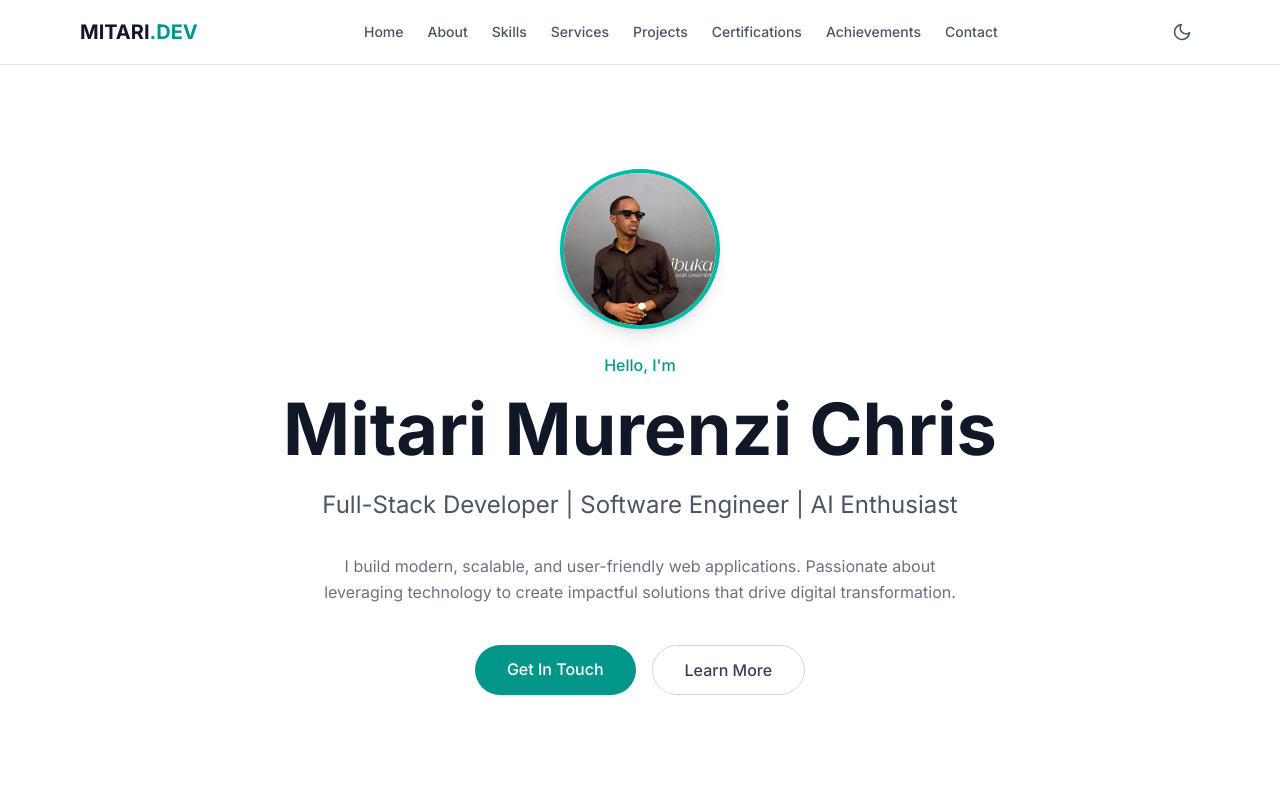
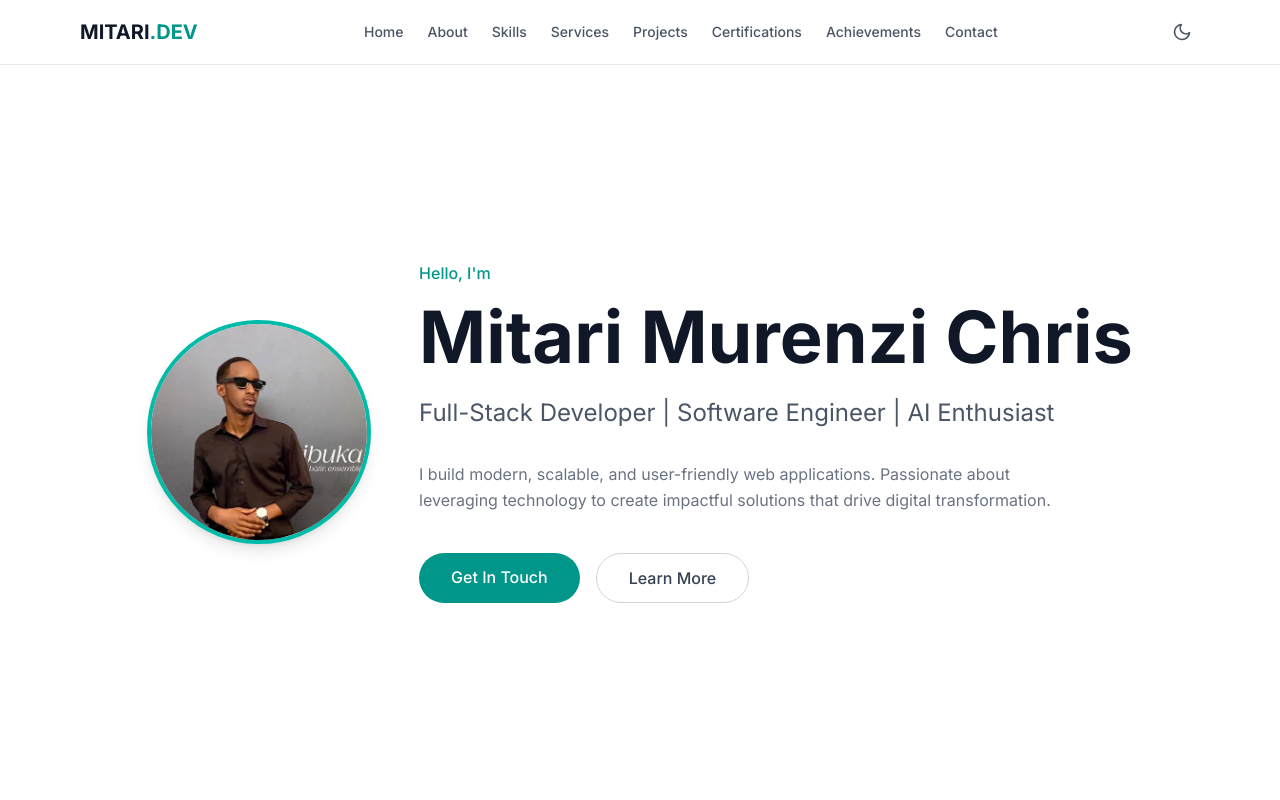
Before and after one commit to mitarichris/Personal-Portifolio, a React (Vite) app: page / in a window 1280 px wide. Shown: the top 800 px of the page. Built offline with nearby package versions, Linux system fonts and the light colour scheme.

Commit message:
photo uploaded

```diff
--- a/src/components/Hero.tsx
+++ b/src/components/Hero.tsx
@@ -39,23 +39,24 @@ export default function Hero() {
       ref={sectionRef}
       className="min-h-screen flex items-center justify-center px-4 pt-16"
     >
-      <div className="max-w-4xl mx-auto text-center">
+      <div className="max-w-5xl mx-auto flex flex-col md:flex-row items-center gap-12">
         <motion.div
           initial={{ opacity: 0, scale: 0.8 }}
           animate={{ opacity: 1, scale: 1 }}
           transition={{ duration: 0.5 }}
-          className="mb-6"
+          className="shrink-0"
         >
           <img
             src="/profile.jpg"
             alt="Mitari Murenzi Chris"
-            className="w-32 h-32 md:w-40 md:h-40 rounded-full object-cover mx-auto border-4 border-teal-500 shadow-lg"
+            className="w-40 h-40 md:w-56 md:h-56 rounded-full object-cover border-4 border-teal-500 shadow-lg"
             onError={(e) => {
               (e.target as HTMLImageElement).style.display = 'none'
             }}
           />
         </motion.div>
 
+        <div className="text-center md:text-left">
           <motion.p
             initial={{ opacity: 0, y: 20 }}
             animate={{ opacity: 1, y: 0 }}
@@ -84,7 +85,7 @@ export default function Hero() {
             initial={{ opacity: 0, y: 20 }}
             animate={{ opacity: 1, y: 0 }}
             transition={{ duration: 0.5, delay: 0.3 }}
-          className="text-gray-500 dark:text-gray-400 max-w-2xl mx-auto mb-10 leading-relaxed"
+            className="text-gray-500 dark:text-gray-400 max-w-2xl mb-10 leading-relaxed"
           >
             I build modern, scalable, and user-friendly web applications.
             Passionate about leveraging technology to create impactful solutions
@@ -95,7 +96,7 @@ export default function Hero() {
             initial={{ opacity: 0, y: 20 }}
             animate={{ opacity: 1, y: 0 }}
             transition={{ duration: 0.5, delay: 0.4 }}
-          className="flex flex-wrap justify-center gap-4"
+            className="flex flex-wrap justify-center md:justify-start gap-4"
           >
             <a
               href="#contact"
@@ -111,6 +112,7 @@ export default function Hero() {
             </a>
           </motion.div>
         </div>
+      </div>
     </section>
   )
 }
```
Lines whose indentation alone changed are shown as unchanged.
